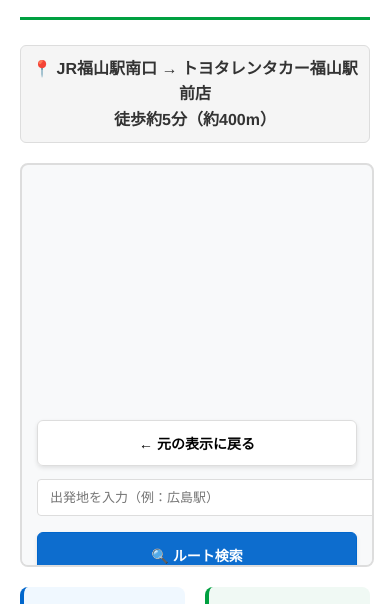
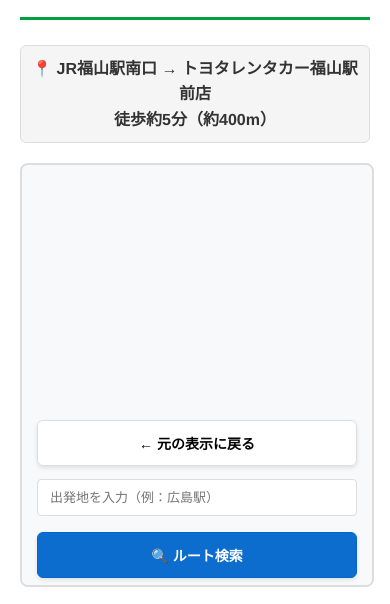
Before and after one commit to shintaro2501/fukuyama-toyota-map, a plain HTML site: page index.html in a window 390 px wide. Both pictures are taken after a click on the button "🗺️ マップを操作する". Shown: the part 160-764 px from the top of the page. Drawn offline with Linux system fonts and the light colour scheme; some packages are replaced by stand-ins of ours.

Commit message:
Add files via upload

```diff
--- a/index.html
+++ b/index.html
@@ -299,9 +299,10 @@
             .interactive-controls {
                 flex-direction: column;
                 align-items: stretch;
-                min-height: 160px;
+                min-height: 180px;
                 gap: 8px;
                 padding: 15px;
+                overflow: hidden;
             }
             .map-control-btn {
                 width: 100%;
@@ -309,15 +310,17 @@
                 padding: 12px 16px;
                 font-size: 14px;
                 margin-bottom: 5px;
+                box-sizing: border-box;
             }
             .address-input {
                 width: 100%;
                 max-width: none;
                 margin-bottom: 8px;
                 padding: 10px 12px;
+                box-sizing: border-box;
             }
             .map-container {
-                height: 400px;
+                height: 420px;
             }
             #googleMap {
                 height: 240px !important;
```
